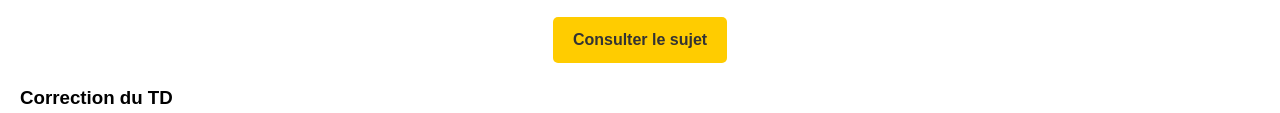
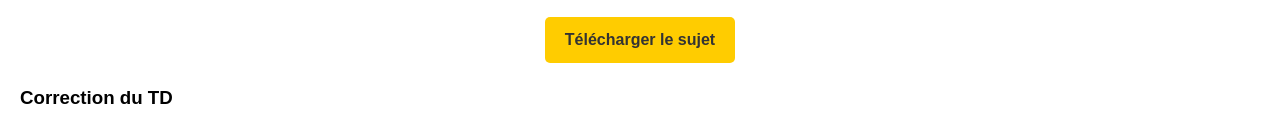
Before and after one commit to ardu79/PrepaReussite_siteTD, a plain HTML site: page td4.html in a window 1280 px wide. Shown: the part 229-342 px from the top of the page. Drawn offline with Linux system fonts and the light colour scheme.

Commit message:
Update td4.html

```diff
--- a/td4.html
+++ b/td4.html
@@ -26,7 +26,7 @@
             Bienvenue dans le TD de mathématiques.
             Mettez vos compétences en pratique en résolvant les problèmes proposés. Vous pouvez télécharger le sujet du TD au format PDF ci-dessous :
         </p>
-        <a class="download" href="sujet_attente.html">Consulter le sujet</a>
+        <a class="download" href="./TD1 Maths Premiere A4.pdf" download>Télécharger le sujet</a>
     </section>
 
     <section id="download-section">
```
